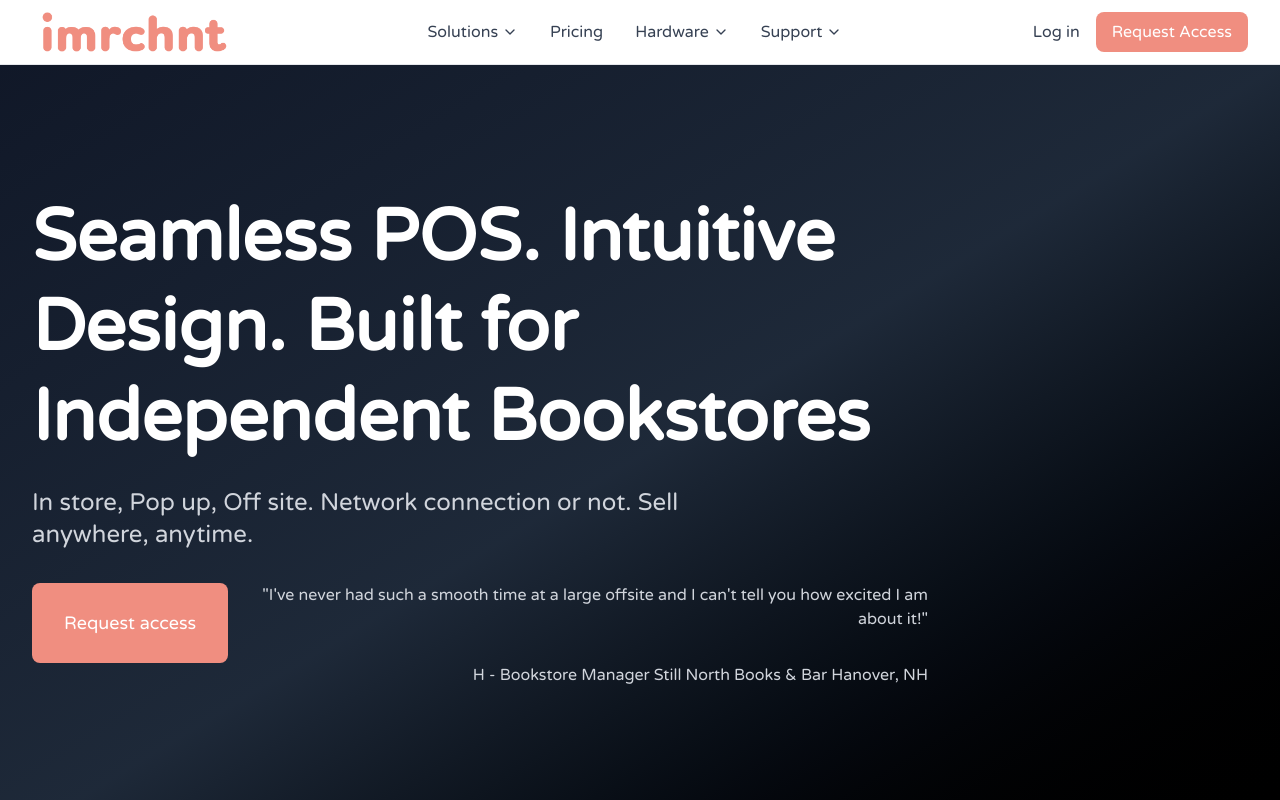
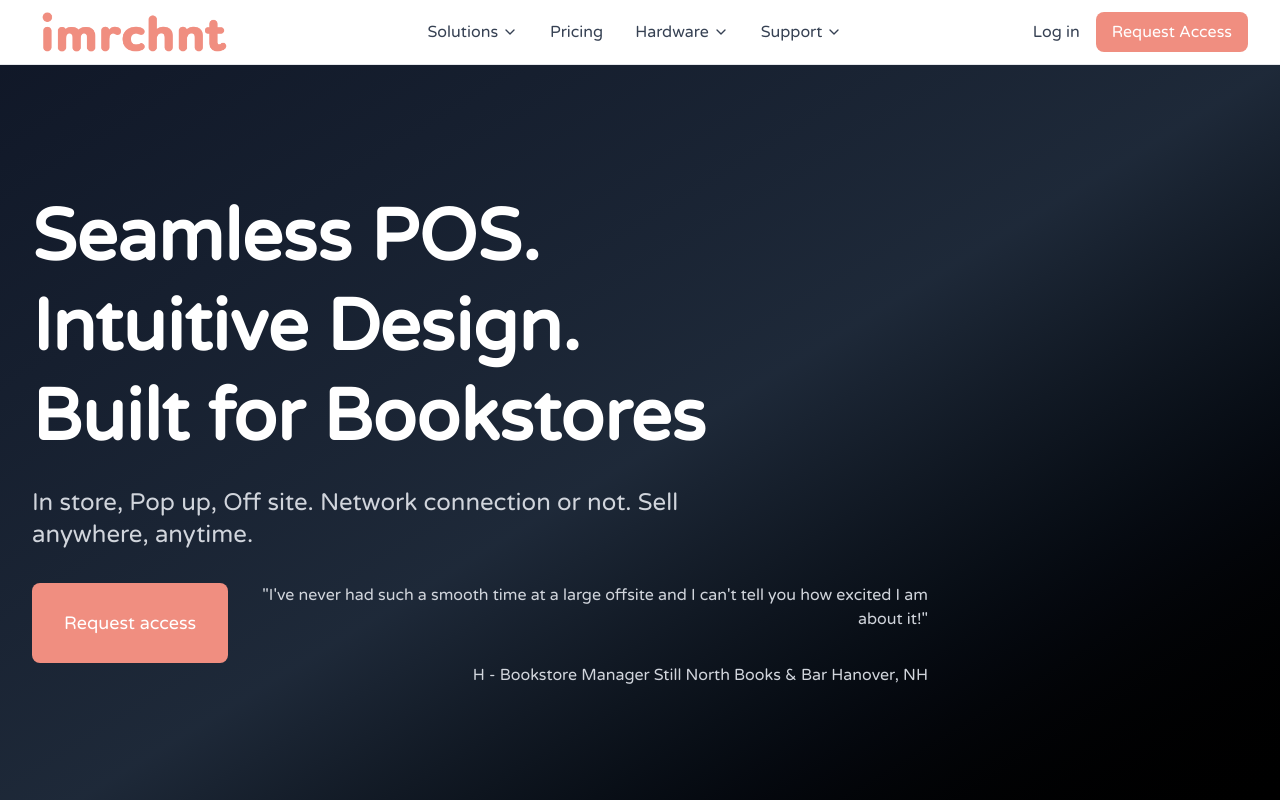
Before and after one commit to MarkHochreiter/imrchnt-website, a React (Vite) app: page / in a window 1280 px wide. Shown: the top 800 px of the page. Built offline with nearby package versions, Linux system fonts and the light colour scheme.

Commit message:
Update App.jsx

```diff
--- a/src/App.jsx
+++ b/src/App.jsx
@@ -165,7 +165,9 @@ const mobileSupportData = [
               <div className="max-w-7xl mx-auto px-4 sm:px-6 lg:px-8">
                 <div className="max-w-4xl">
                   <h1 className="text-4xl md:text-6xl lg:text-7xl font-houschka-extrabold leading-tight mb-6">
-                    Seamless POS. Intuitive Design. Built for Independent Bookstores
+                    Seamless POS. <br />
+                    Intuitive Design. <br />
+                    Built for Bookstores
                   </h1>
                   <p className="text-xl md:text-2xl text-gray-300 mb-8 max-w-2xl">
                     In store, Pop up, Off site. Network connection or not.
```
